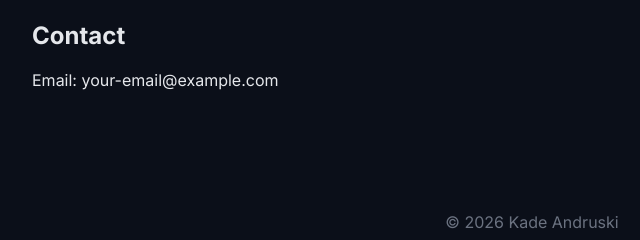
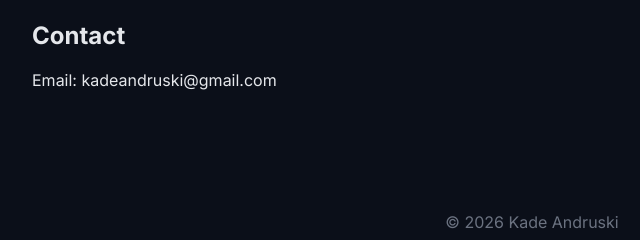
Before and after one commit to Kandruski/AndruskiPortfolio, a plain HTML site: page index.html in a window 1280 px wide. Shown: the part 1443-1683 px from the top of the page, 108-748 px from the left. Drawn offline with Linux system fonts and the light colour scheme.

Commit message:
updated email

```diff
--- a/index.html
+++ b/index.html
@@ -82,7 +82,7 @@
 
 <section id="contact" class="section">
   <h2>Contact</h2>
-  <p>Email: your-email@example.com</p>
+  <p>Email: kadeandruski@gmail.com</p>
 </section>
 
 <footer>
```
